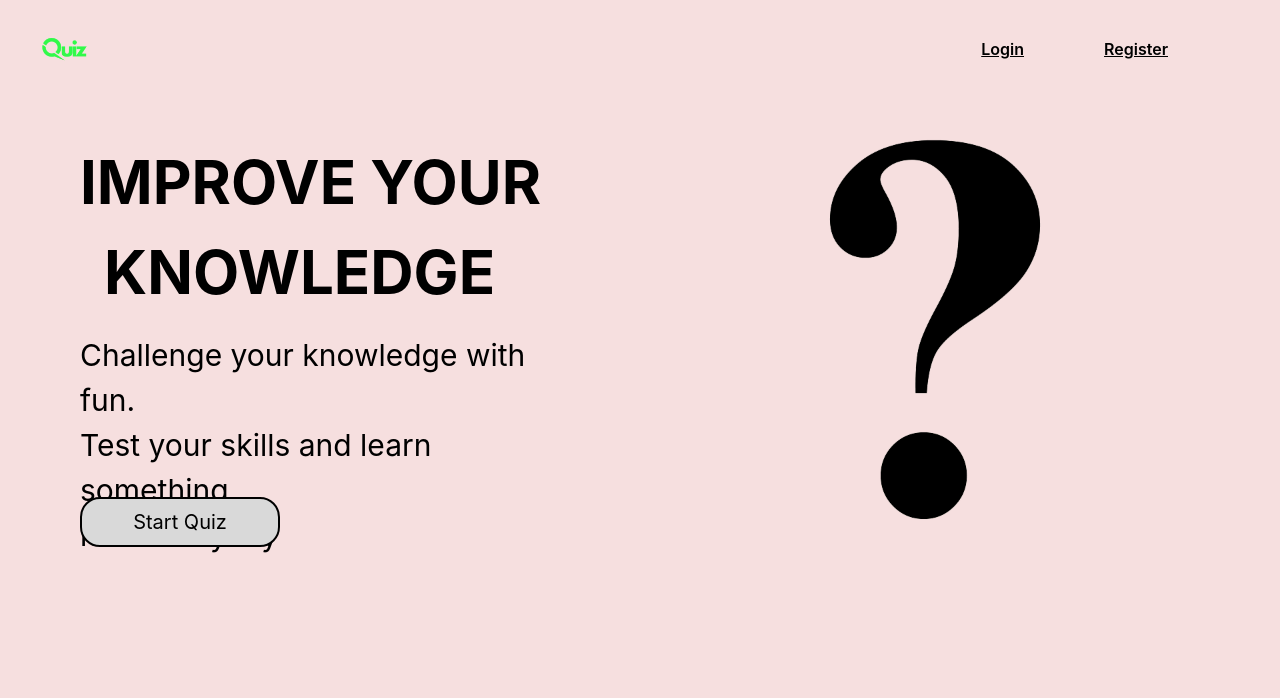
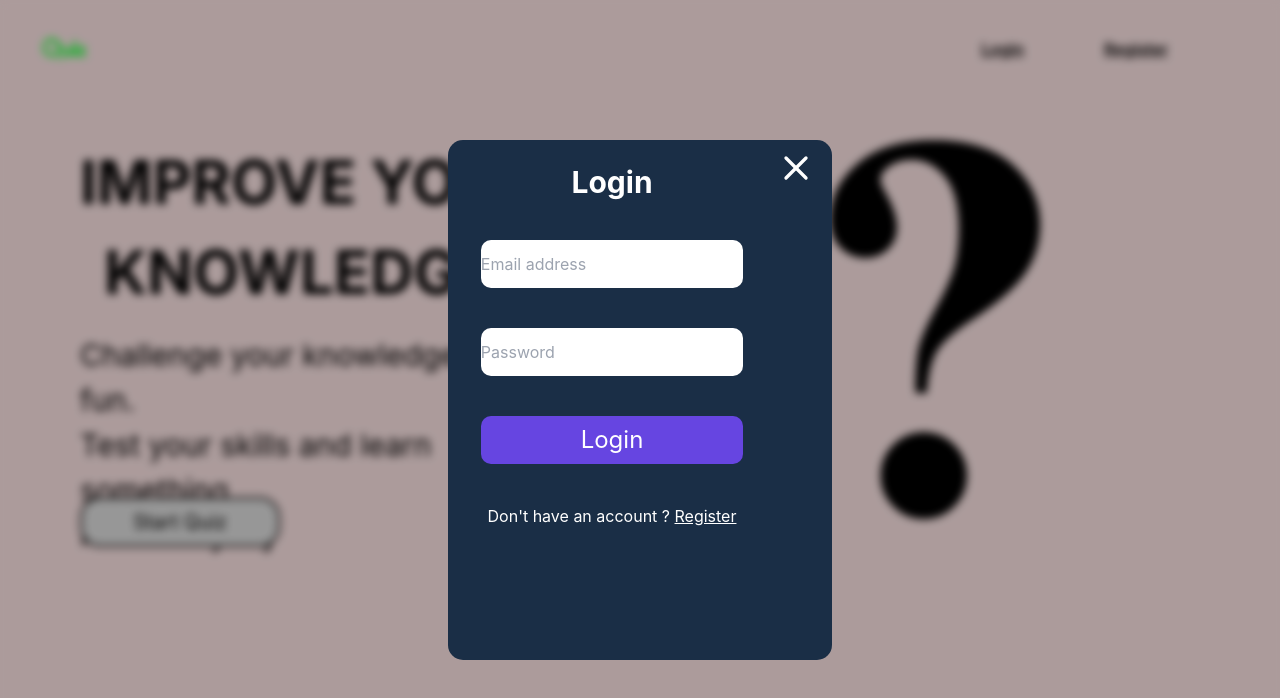
Before and after one commit to sudip-dhakal/Online-quiz, a React (Vite) app: page / in a window 1280 px wide. Both pictures are taken after a click on the item "Login". Shown: the top 698 px of the page. Built offline with nearby package versions, Linux system fonts and the light colour scheme.

Commit message:
Login Component resolved

```diff
--- a/package.json
+++ b/package.json
@@ -10,6 +10,7 @@
     "preview": "vite preview"
   },
   "dependencies": {
+    "lucide-react": "^0.446.0",
     "react": "^18.3.1",
     "react-dom": "^18.3.1"
   },
--- a/src/Login_&_Register/Login.jsx
+++ b/src/Login_&_Register/Login.jsx
@@ -1,34 +1,46 @@
 import React from "react";
 import Button from "../Components/Button";
+import { X } from "lucide-react";
 
 const Login = ({ closeLogin }) => {
   return (
-    <div className=" bg-login-background w-[30%] h-[20%] rounded-[15px]">
+    <>
+      <div className="bg-black backdrop-blur-sm fixed inset-0 flex justify-center items-center bg-opacity-30">
+        <div
+          className=" bg-login-background w-[30%] h-[65%] rounded-[15px]
+    "
+        >
+          <div
+            className="float-right text-white mr-4 mt-2 cursor-pointer"
+            onClick={() => closeLogin(false)}
+          >
+            <X size={40} />
+          </div>
           <div className="flex flex-col gap-10 items-center justify-center ">
             <h1 className="text-white text-3xl font-bold mt-6">Login</h1>
             <input
               type="email"
               placeholder="Email address"
-          className="h-[40px] rounded-[10px] w-[80%]"
+              className="h-[3rem] rounded-[10px] w-[80%]"
             />
             <input
               type="password"
               placeholder="Password"
-          className="h-[40px] rounded-[10px] w-[80%]"
+              className="h-[3rem] rounded-[10px] w-[80%]"
             />
 
             <Button
-          Class="bg-button-color w-[80%] rounded-[10px] text-white h-[40px] text-2xl"
+              Class="bg-button-color w-[80%] rounded-[10px] text-white h-[3rem] text-2xl"
               name="Login"
             />
             <p className="text-white">
-          Don't have an account ? <span className="underline">Register</span>
+              Don't have an account ?{" "}
+              <span className="underline cursor-pointer">Register</span>
             </p>
-        <h1 className="text-white text-3xl cursor-pointer" onClick={closeLogin}>
-          Close Login
-        </h1>
           </div>
         </div>
+      </div>
+    </>
   );
 };
 
```
Also changed, not shown: src/App.jsx (+6 -6 lines), 1 other file (tests, documents, lock files or other folders). Lines whose indentation alone changed are shown as unchanged.
